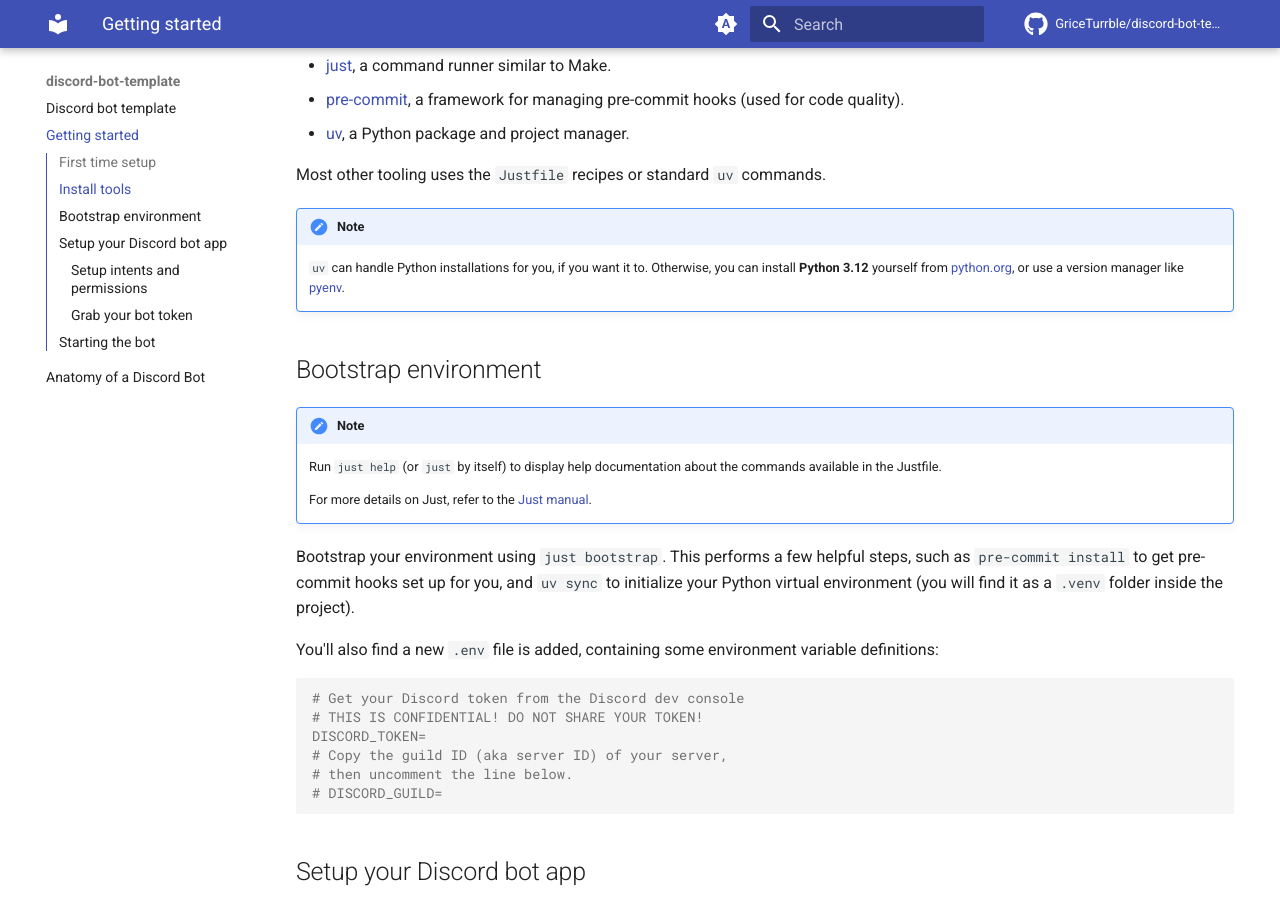
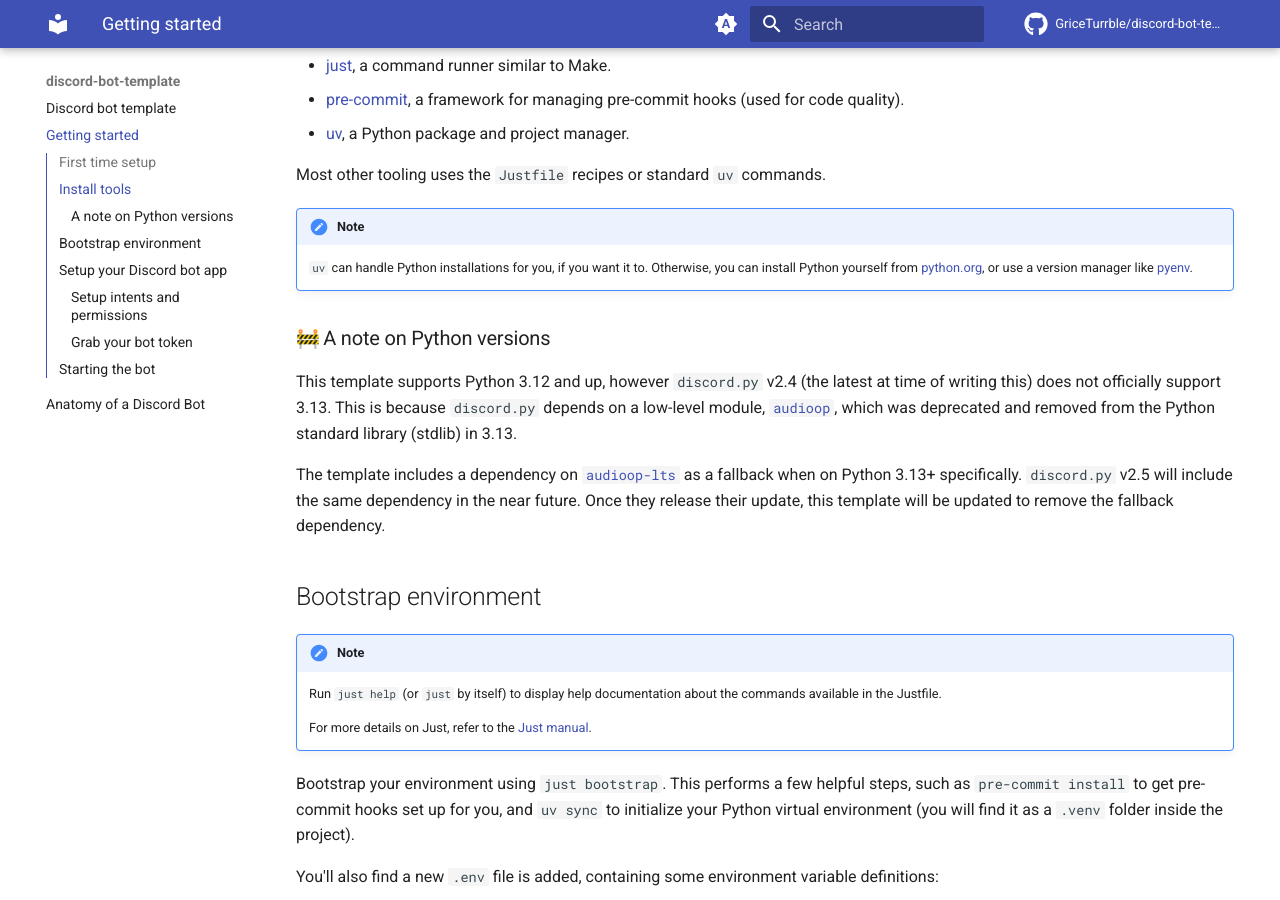
Before and after one commit to GriceTurrble/discord-bot-template, an MkDocs documentation site: the page built from docs/getting_started.md, in a window 1280 px wide and 900 px high, scrolled down 617 px. Built offline with MkDocs 1.6.1 and Material for MkDocs 9.7.7, drawn with Linux system fonts in a browser that asks for light colours; emoji names are drawn with the system emoji font; comment, search, counter and statistics services are not loaded.

Commit message:
feat: add support for 3.13 (#22)

```diff
--- a/docs/getting_started.md
+++ b/docs/getting_started.md
@@ -32,8 +32,24 @@ Most other tooling uses the `Justfile` recipes or standard `uv` commands.
 !!! note
 
     `uv` can handle Python installations for you, if you want it to.
-    Otherwise, you can install **Python 3.12** yourself from [python.org],
+    Otherwise, you can install Python yourself from [python.org],
     or use a version manager like [pyenv].
+
+### :construction: A note on Python versions
+
+This template supports Python 3.12 and up,
+however `discord.py` v2.4 (the latest at time of writing this)
+does not officially support 3.13.
+This is because `discord.py` depends on a low-level module,
+[`audioop`](https://docs.python.org/3/library/audioop.html),
+which was deprecated and removed from the Python standard library (stdlib) in 3.13.
+
+The template includes a dependency on
+[`audioop-lts`](https://pypi.org/project/audioop-lts/)
+as a fallback when on Python 3.13+ specifically.
+`discord.py` v2.5 will include the same dependency in the near future.
+Once they release their update,
+this template will be updated to remove the fallback dependency.
 
 ## Bootstrap environment
 
--- a/pyproject.toml
+++ b/pyproject.toml
@@ -6,8 +6,10 @@ readme = "README.md"
 authors = [
     { name = "Galen Rice", email = "griceturrble@protonmail.com" }
 ]
-requires-python = ">=3.12,<3.13"
+requires-python = ">=3.12"
 dependencies = [
+    # TODO: this can be removed when upgrading to discord-py 2.5+
+    "audioop-lts ; python_full_version >= '3.13'",
     "discord-py>=2.4.0",
     "python-dotenv>=1.0.1",
 ]
```
Also changed, not shown: 3 other files.
